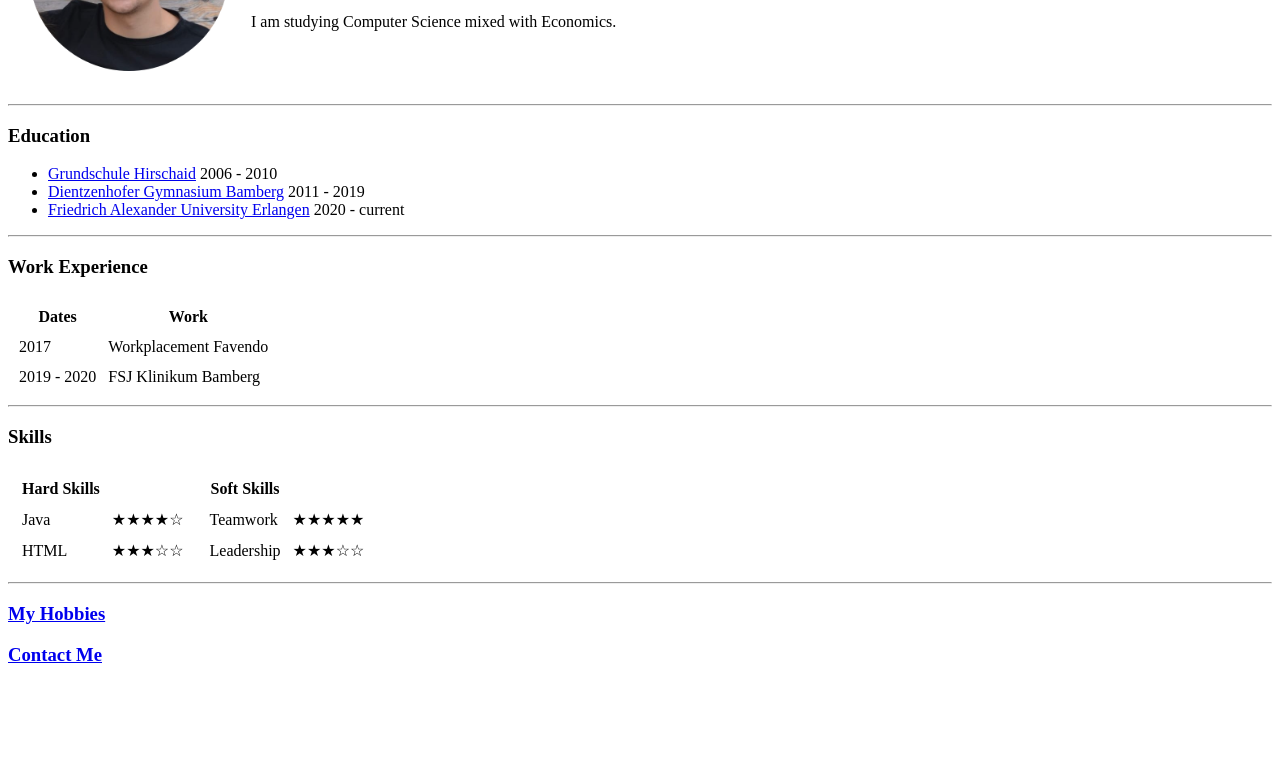
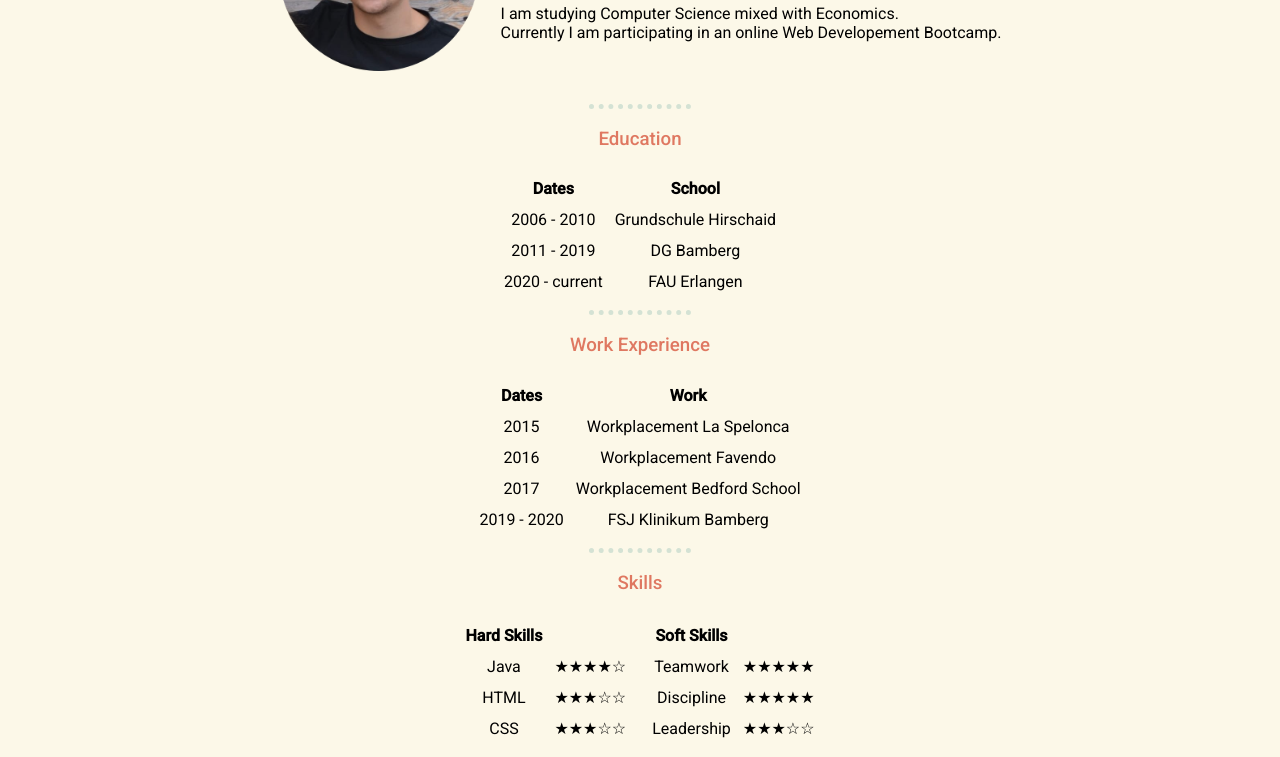
Before and after one commit to Gilchus/cv, a plain HTML site: page index.html in a window 1280 px wide. Shown: the part 158-915 px from the top of the page. Before the commit the page ends 842 px from the top, so only its background shows below. Drawn offline with Linux system fonts and the light colour scheme.

Commit message:
Add files via upload
Added some css

```diff
--- /dev/null
+++ b/css/styles.css
@@ -0,0 +1,58 @@
+@import url("https://fonts.googleapis.com/css2?family=Roboto:wght@400;500&display=swap");
+
+body {
+	background-color: #fcf8e8;
+	font-family: "Roboto", sans-serif;
+}
+
+hr {
+	border-color: #d4e2d4;
+	border-style: none;
+	border-top-style: dotted;
+	border-width: 5px;
+	width: 8%;
+}
+
+h1,
+h3 {
+	color: #df7861;
+}
+
+h1 {
+	font-family: "Roboto", sans-serif;
+	font-weight: 500;
+}
+
+h3 {
+	font-family: "Roboto", sans-serif;
+	font-weight: 500;
+	text-align: center;
+}
+
+a {
+	color: black;
+	text-decoration: none;
+}
+
+a:hover {
+	color: #df7861;
+	text-decoration: none;
+}
+
+.listingTables {
+	text-align: center;
+	margin: 0 auto;
+}
+
+.educationList {
+	margin: auto;
+}
+
+#introductionPart {
+	margin: auto;
+}
+
+#contactLink:hover {
+	transform: translateY(-5px);
+	transition: 0.2s;
+}
--- a/index.html
+++ b/index.html
@@ -5,9 +5,10 @@
 		<meta http-equiv="X-UA-Compatible" content="IE=edge" />
 		<meta name="viewport" content="width=device-width, initial-scale=1.0" />
 		<title>Luis' Personal Site</title>
+		<link rel="stylesheet" href="css/styles.css" />
 	</head>
 	<body>
-		<table cellspacing="20">
+		<table id="introductionPart" cellspacing="20">
 			<td>
 				<img
 					src="images/LuisPic.png"
@@ -21,30 +22,47 @@
 				<p>
 					<em><strong>Web Development</strong> Student</em>
 				</p>
-				<p>I am studying Computer Science mixed with Economics.</p>
+				<p>
+					I am studying Computer Science mixed with Economics.<br />
+					Currently I am participating in an online Web Developement Bootcamp.
+				</p>
 			</td>
 		</table>
 		<hr />
 		<h3>Education</h3>
-		<ul>
-			<li>
-				<a href="https://gms-hirschaid.edupage.org/">Grundschule Hirschaid</a>
-				2006 - 2010
-			</li>
-			<li>
-				<a href="https://www.dg-info.de/">Dientzenhofer Gymnasium Bamberg</a>
-				2011 - 2019
-			</li>
-			<li>
-				<a href="https://www.fau.de/"
-					>Friedrich Alexander University Erlangen</a
-				>
-				2020 - current
-			</li>
-		</ul>
+		<table class="listingTables" cellspacing="10">
+			<thead>
+				<tr>
+					<th>Dates</th>
+					<th>School</th>
+				</tr>
+			</thead>
+			<tbody>
+				<tr>
+					<td>2006 - 2010</td>
+					<td>
+						<a href="https://gms-hirschaid.edupage.org/"
+							>Grundschule Hirschaid</a
+						>
+					</td>
+				</tr>
+				<tr>
+					<td>2011 - 2019</td>
+					<td>
+						<a href="https://www.dg-info.de/">DG Bamberg</a>
+					</td>
+				</tr>
+				<tr>
+					<td>2020 - current</td>
+					<td>
+						<a href="https://www.fau.de/">FAU Erlangen</a>
+					</td>
+				</tr>
+			</tbody>
+		</table>
 		<hr />
 		<h3>Work Experience</h3>
-		<table cellspacing="10">
+		<table class="listingTables" cellspacing="10">
 			<thead>
 				<tr>
 					<th>Dates</th>
@@ -53,8 +71,16 @@
 			</thead>
 			<tbody>
 				<tr>
+					<td>2015</td>
+					<td>Workplacement La Spelonca</td>
+				</tr>
+				<tr>
+					<td>2016</td>
+					<td>Workplacement Favendo</td>
+				</tr>
+				<tr>
 					<td>2017</td>
-					<td>Workplacement Favendo</td>
+					<td>Workplacement Bedford School</td>
 				</tr>
 				<tr>
 					<td>2019 - 2020</td>
@@ -64,7 +90,7 @@
 		</table>
 		<hr />
 		<h3>Skills</h3>
-		<table>
+		<table class="listingTables">
 			<td>
 				<table cellspacing="10">
 					<thead>
@@ -77,6 +103,10 @@
 						</tr>
 						<tr>
 							<td>HTML</td>
+							<td>★★★☆☆</td>
+						</tr>
+						<tr>
+							<td>CSS</td>
 							<td>★★★☆☆</td>
 						</tr>
 					</tbody>
@@ -93,6 +123,10 @@
 							<td>★★★★★</td>
 						</tr>
 						<tr>
+							<td>Discipline</td>
+							<td>★★★★★</td>
+						</tr>
+						<tr>
 							<td>Leadership</td>
 							<td>★★★☆☆</td>
 						</tr>
@@ -101,7 +135,6 @@
 			</td>
 		</table>
 		<hr />
-		<a href="hobbies.html"><h3>My Hobbies</h3></a>
-		<a href="contact.html"><h3>Contact Me</h3></a>
+		<a href="contact.html"><h3 id="contactLink">Contact Me</h3></a>
 	</body>
 </html>
```
Also changed, not shown: contact.html (+1 -0 lines).
